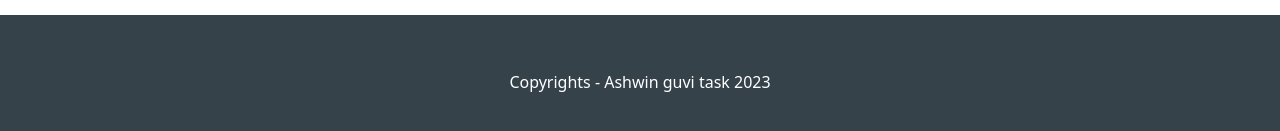
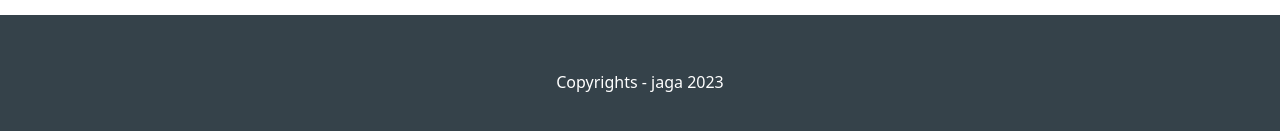
Before and after one commit to Jagacool/react-router, a React (Create React App) app: page / in a window 1280 px wide. Shown: the part 925-1056 px from the top of the page. Built offline with nearby package versions, Linux system fonts and the light colour scheme.

Commit message:
Update Footer.jsx

```diff
--- a/src/components/Footer.jsx
+++ b/src/components/Footer.jsx
@@ -8,7 +8,7 @@ function Footer() {
       <div>
         <div className="footer">
           <p>
-          Copyrights - Ashwin guvi task  {new Date().getFullYear()}
+          Copyrights - jaga {new Date().getFullYear()}
           </p>
           <Link to="#" target="_blank">
 
```
